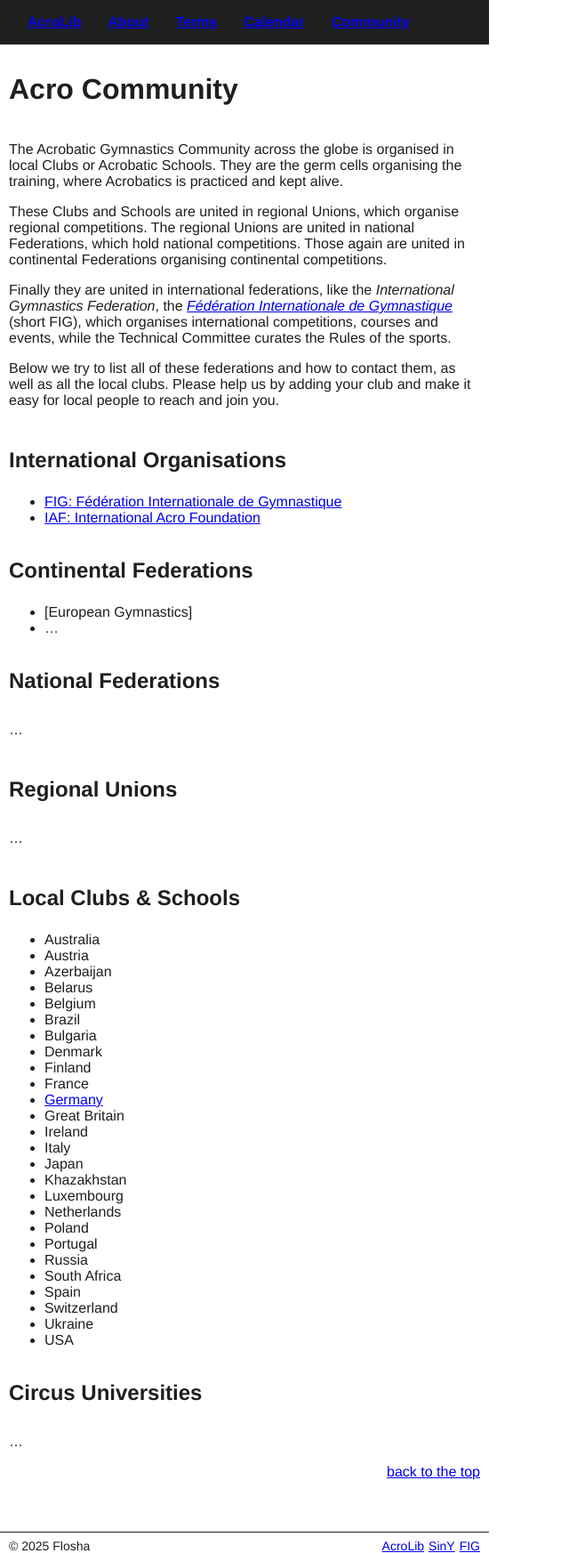
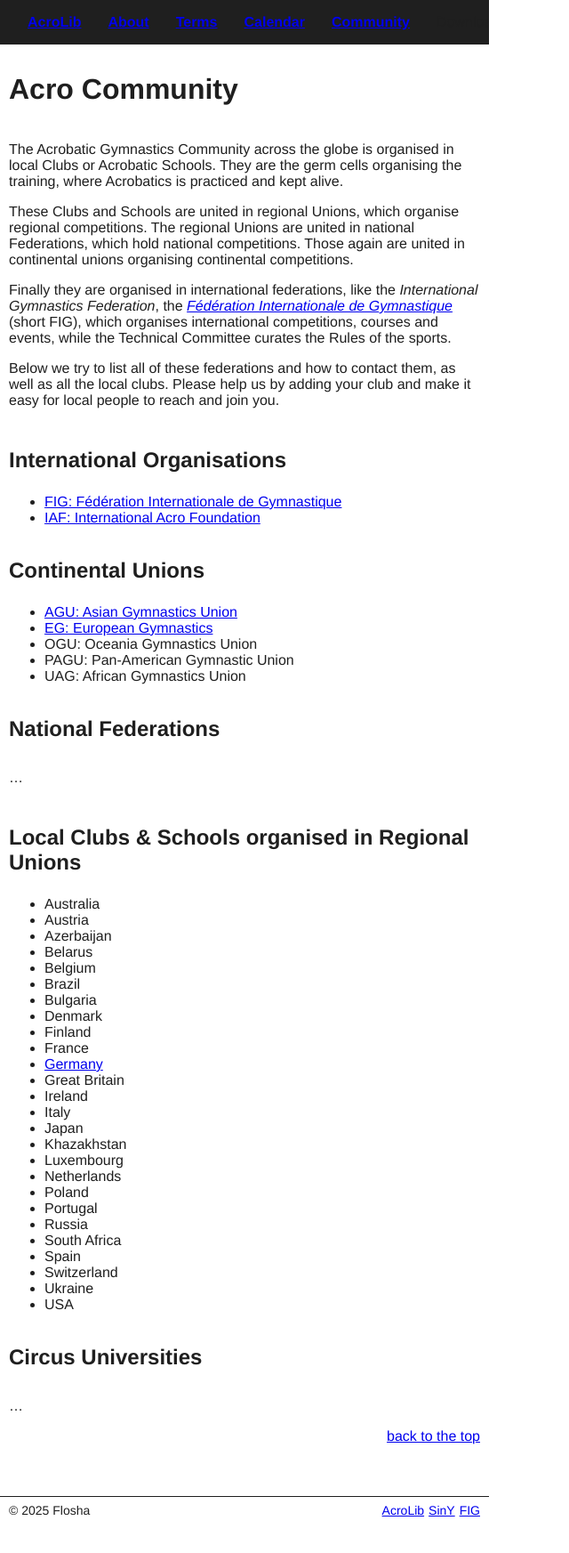
Before and after one commit to floshin/acrolib, a Jekyll site: the page built from community.md, in a window 1280 px wide. Shown: the whole page at 89% size, without its empty margins (0-640 px from the left). Built offline with Jekyll 4.4.1, drawn with Linux system fonts in a browser that asks for light colours; our own code applies the rules of GitHub Pages for plain Markdown files; after the commit the page ends 1705 px from its top, so only the background shows below that.

Commit message:
Update community.md

```diff
--- a/community.md
+++ b/community.md
@@ -2,9 +2,9 @@
 
 The Acrobatic Gymnastics Community across the globe is organised in local Clubs or Acrobatic Schools. They are the germ cells organising the training, where Acrobatics is practiced and kept alive.
 
-These Clubs and Schools are united in regional Unions, which organise regional competitions. The regional Unions are united in national Federations, which hold national competitions. Those again are united in continental Federations organising continental competitions.
+These Clubs and Schools are united in regional Unions, which organise regional competitions. The regional Unions are united in national Federations, which hold national competitions. Those again are united in continental unions organising continental competitions.
 
-Finally they are united in international federations, like the *International Gymnastics Federation*, the [*Fédération Internationale de Gymnastique*](https://www.gymnastics.sport/) (short FIG), which organises international competitions, courses and events, while the Technical Committee curates the Rules of the sports.
+Finally they are organised in international federations, like the *International Gymnastics Federation*, the [*Fédération Internationale de Gymnastique*](https://www.gymnastics.sport/) (short FIG), which organises international competitions, courses and events, while the Technical Committee curates the Rules of the sports.
 
 Below we try to list all of these federations and how to contact them, as well as all the local clubs. Please help us by adding your club and make it easy for local people to reach and join you.
 
@@ -15,10 +15,13 @@ Below we try to list all of these federations and how to contact them, as well a
 * [IAF: International Acro Foundation](https://www.acrofoundation.com/)
 
 
-## Continental Federations
+## Continental Unions
 
-* [European Gymnastics]
-* ...
+* [AGU: Asian Gymnastics Union](https://agu-gymnastics.com/)
+* [EG: European Gymnastics](https://www.europeangymnastics.com/)
+* OGU: Oceania Gymnastics Union
+* PAGU: Pan-American Gymnastic Union
+* UAG: African Gymnastics Union
 
 
 ## National Federations
@@ -26,12 +29,7 @@ Below we try to list all of these federations and how to contact them, as well a
 ...
 
 
-## Regional Unions
-
-...
-
-
-## Local Clubs & Schools
+## Local Clubs & Schools organised in Regional Unions
 
 * Australia
 * Austria
```
